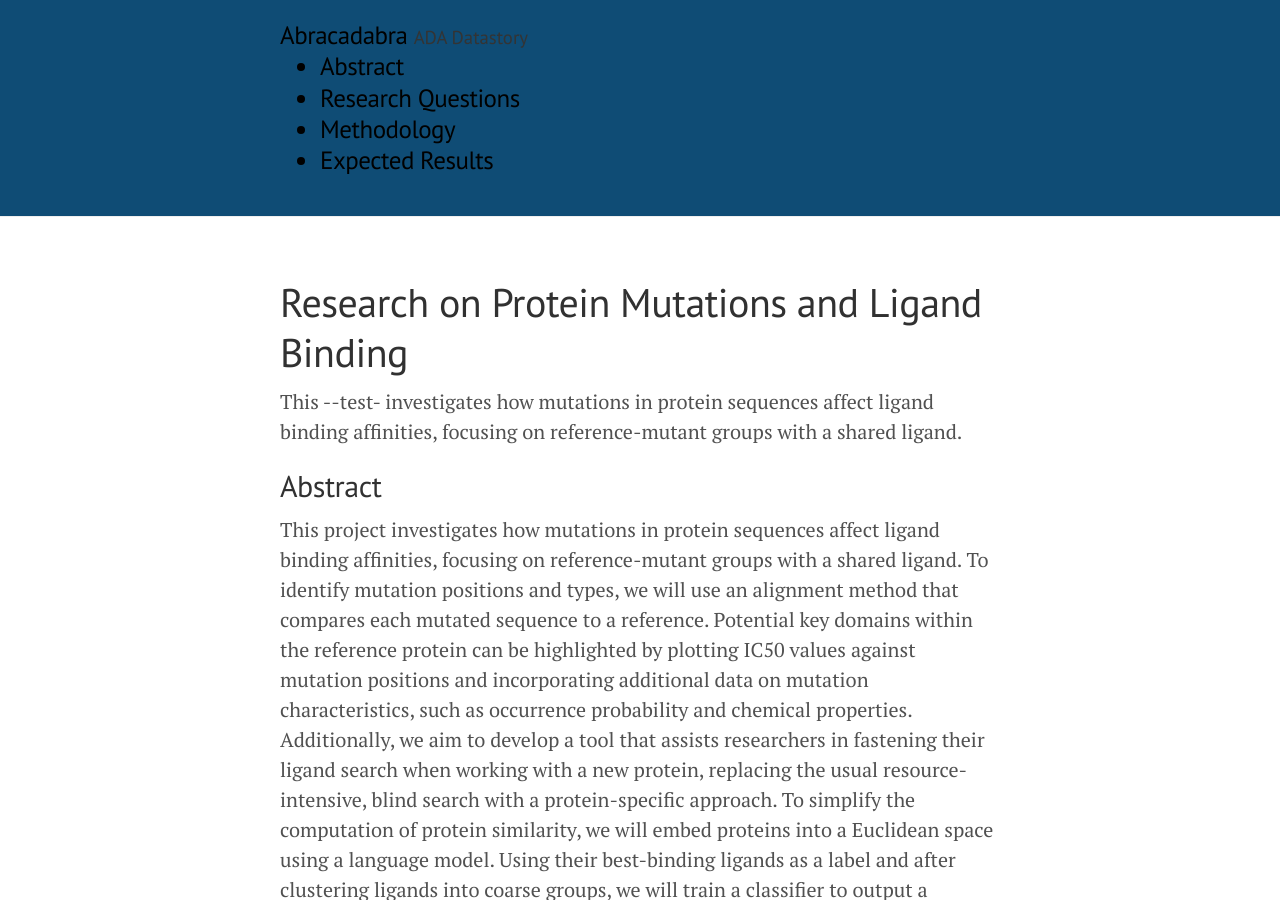
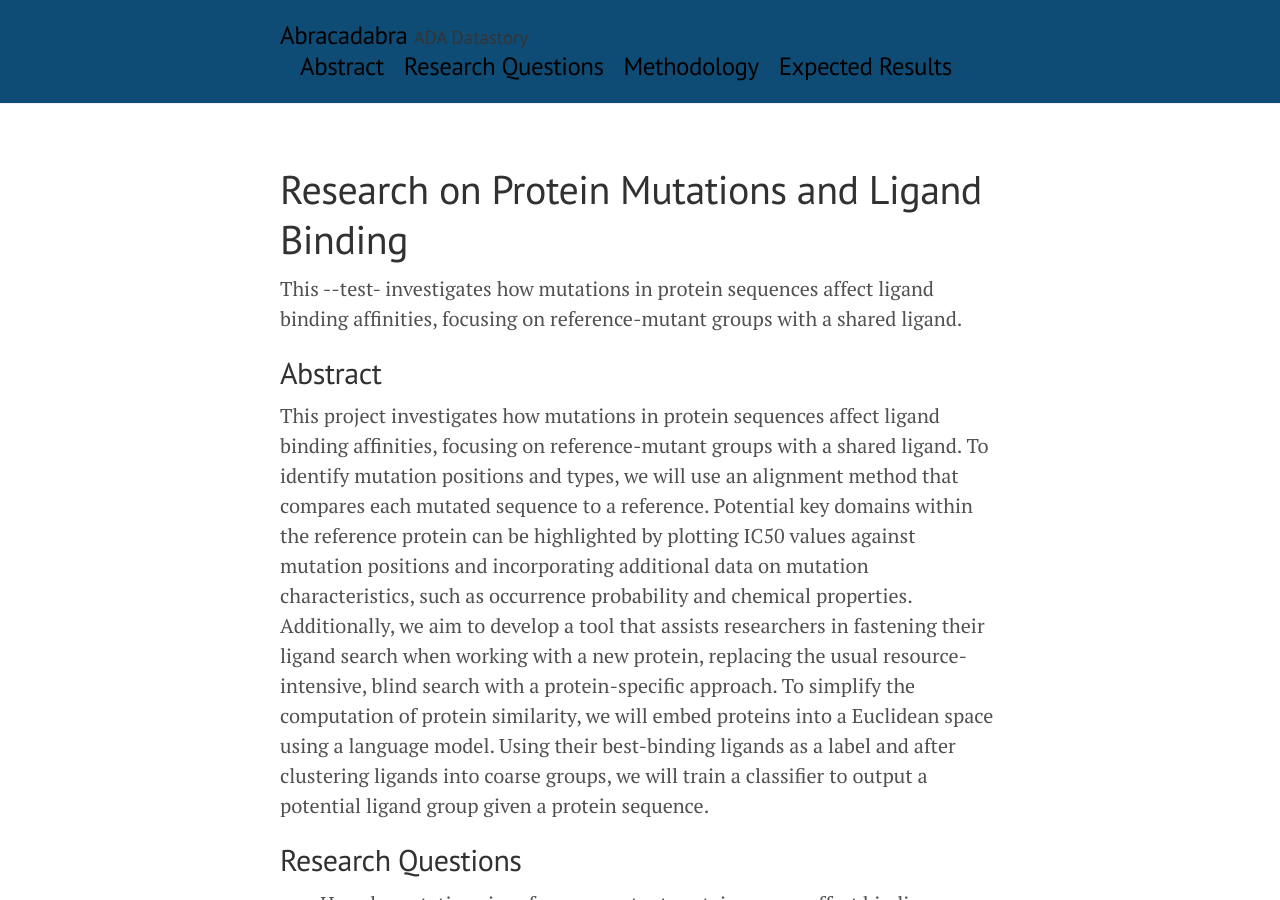
Before and after one commit to AlexisCogne/ada-story-epfl, a Jekyll site: the page built from index.html, in a window 1280 px wide and 900 px high. Built offline with Jekyll 4.4.1, drawn with Linux system fonts in a browser that asks for light colours; the list of posts is cut into pages by our own code.

Commit message:
update header

```diff
--- a/_layouts/default.html
+++ b/_layouts/default.html
@@ -16,11 +16,11 @@
             <small>{{ site.tagline }}</small>
             <!-- Navigation Links -->
             <nav>
-              <ul>
-                <li><a href="#abstract">Abstract</a></li>
-                <li><a href="#research-questions">Research Questions</a></li>
-                <li><a href="#methodology">Methodology</a></li>
-                <li><a href="#expected-results">Expected Results</a></li>
+              <ul style="list-style-type: none; padding: 0; margin: 0; display: inline-flex; margin-left: 20px;">
+                <li style="margin-right: 20px;"><a href="#abstract">Abstract</a></li>
+                <li style="margin-right: 20px;"><a href="#research-questions">Research Questions</a></li>
+                <li style="margin-right: 20px;"><a href="#methodology">Methodology</a></li>
+                <li style="margin-right: 20px;"><a href="#expected-results">Expected Results</a></li>
               </ul>
             </nav>
           </h3>
--- a/index.html
+++ b/index.html
@@ -10,14 +10,14 @@ title: Research on Protein Mutations and Ligand Binding
 
   </header>
 
-  <section class="abstract">
+  <section id="abstract">
     <h2>Abstract</h2>
     <p>
       This project investigates how mutations in protein sequences affect ligand binding affinities, focusing on reference-mutant groups with a shared ligand. To identify mutation positions and types, we will use an alignment method that compares each mutated sequence to a reference. Potential key domains within the reference protein can be highlighted by plotting IC50 values against mutation positions and incorporating additional data on mutation characteristics, such as occurrence probability and chemical properties. Additionally, we aim to develop a tool that assists researchers in fastening their ligand search when working with a new protein, replacing the usual resource-intensive, blind search with a protein-specific approach. To simplify the computation of protein similarity, we will embed proteins into a Euclidean space using a language model. Using their best-binding ligands as a label and after clustering ligands into coarse groups, we will train a classifier to output a potential ligand group given a protein sequence.
     </p>
   </section>
 
-  <section class="research-questions">
+  <section id="research-questions">
     <h2>Research Questions</h2>
     <ul>
       <li>How do mutations in reference-mutant protein groups affect binding affinities with specific ligands?</li>
@@ -27,14 +27,14 @@ title: Research on Protein Mutations and Ligand Binding
     </ul>
   </section>
 
-  <section class="methodology">
+  <section id="methodology">
     <h2>Methodology</h2>
     <p>
       To tackle these questions, we will use a multi-step approach. First, we will align mutated protein sequences to reference proteins to identify the mutation positions and types. We will then visualize the mutation sites using IC50 values and additional mutation characteristics, such as probability and chemical properties. For the development of a ligand search tool, we will leverage protein embeddings in Euclidean space, which will help in clustering ligands based on protein similarity. The classifier we develop will predict ligand groups by using protein sequence embeddings and ligand clusters.
     </p>
   </section>
 
-  <section class="expected-results">
+  <section id="expected-results">
     <h2>Expected Results</h2>
     <p>
       We expect to identify key mutation sites that significantly affect ligand binding affinity and demonstrate the utility of protein embeddings in classifying ligands based on their interaction patterns. The classifier trained on these embeddings should be able to predict ligand groups for new protein sequences effectively, making the ligand search process faster and more accurate.
```
